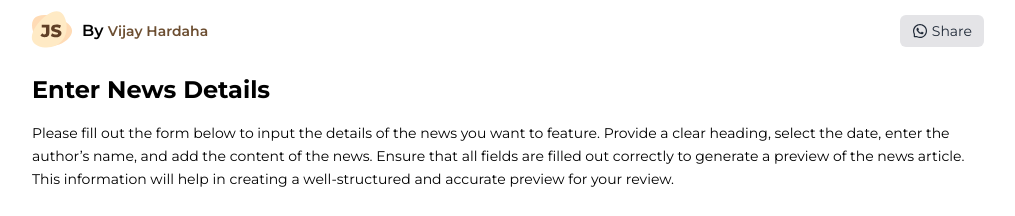
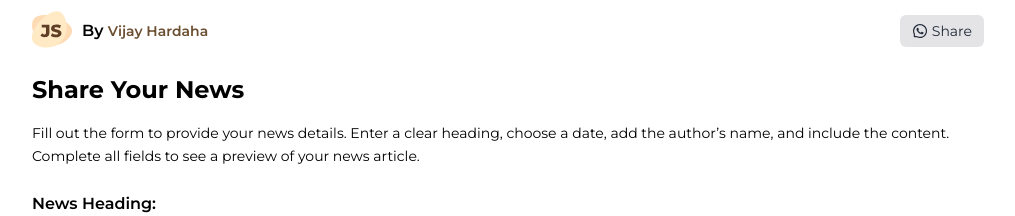
Before and after one commit to vijayhardaha/jhunnu-samachar, a Next.js app: page / in a window 1280 px wide. Shown: the top 216 px of the page, without its empty margins (132-1147 px from the left). Built offline with nearby package versions, Linux system fonts and the light colour scheme; no server answers; a web font is replaced by a local one.

Commit message:
refactor: short the description text

```diff
--- a/src/components/NewsForm.js
+++ b/src/components/NewsForm.js
@@ -51,12 +51,11 @@ const NewsForm = ({ news, setNews, onGeneratePreview }) => {
 		<>
 			<form className="mb-10" aria-labelledby="news-form-title">
 				<h1 id="news-form-title" className="text-2xl font-bold mb-4">
-					Enter News Details
+					Share Your News
 				</h1>
 				<p id="news-form-description" className="text-sm mb-6 leading-relaxed">
-					Please fill out the form below to input the details of the news you want to feature. Provide a clear heading, select the date, enter the
-					author’s name, and add the content of the news. Ensure that all fields are filled out correctly to generate a preview of the news
-					article. This information will help in creating a well-structured and accurate preview for your review.
+					Fill out the form to provide your news details. Enter a clear heading, choose a date, add the author’s name, and include the content.
+					Complete all fields to see a preview of your news article.
 				</p>
 
 				<div className="mb-4">
```
